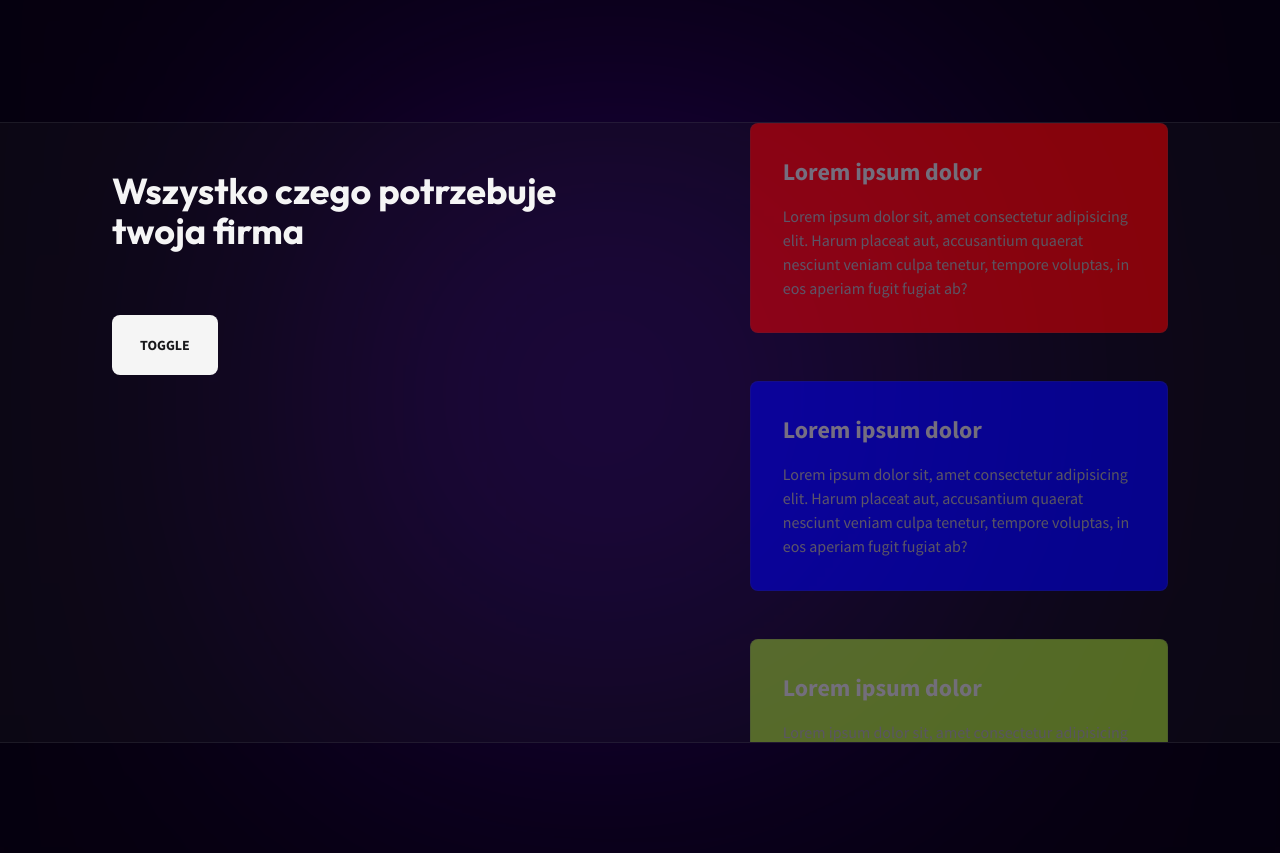
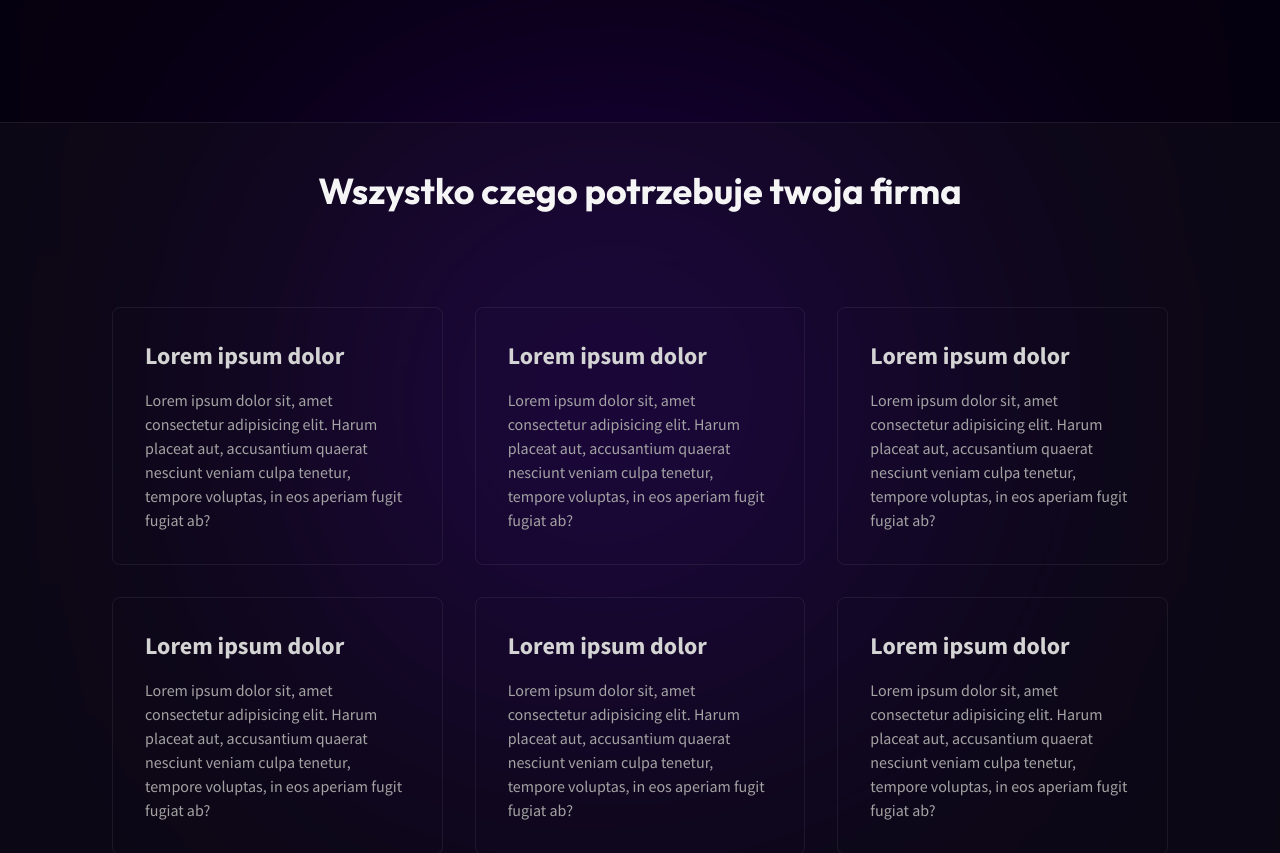
Before and after one commit to FESTUSNIX/inti-web, a Next.js app: page / in a window 1280 px wide. Shown: the part 1560-2413 px from the top of the page. Built offline with nearby package versions, Linux system fonts and the light colour scheme.

Commit message:
refractor: revive old layout

```diff
--- a/app/components/modules/OurAdvantages/components/modules/Card/index.tsx
+++ b/app/components/modules/OurAdvantages/components/modules/Card/index.tsx
@@ -4,15 +4,9 @@ type Props = {
 	index: number
 }
 
-const bgs = ['red', 'blue', 'yellowgreen', 'gray']
-
 const Card = ({ index }: Props) => {
-
-
 	return (
-		<article
-			className='relative grow overflow-hidden rounded-lg border border-dark-700/20 p-8 opacity-50'
-			style={{ backgroundColor: bgs[index] }}>
+		<article className='relative grow overflow-hidden rounded-lg border border-dark-700/20 p-8'>
 			<h3 className='mb-4 text-xl font-bold text-neutral-300 lg:text-2xl'>Lorem ipsum dolor</h3>
 			<p className='text-neutral-400'>
 				Lorem ipsum dolor sit, amet consectetur adipisicing elit. Harum placeat aut, accusantium quaerat nesciunt veniam
--- a/app/components/modules/OurAdvantages/index.tsx
+++ b/app/components/modules/OurAdvantages/index.tsx
@@ -1,122 +1,23 @@
 'use client'
 
-import React, { useRef, useEffect, useState } from 'react'
+import React from 'react'
 import SectionHeading from '../../elements/SectionHeading'
 import Card from './components/modules/Card'
-import { motion, useDragControls, animate, useMotionValue, useTransform } from 'framer-motion'
-import Button from '../../elements/Button'
 
 const OurAdvantages = () => {
-	const constraints = useRef<HTMLDivElement>(null)
+	return (
+		<section className='relative mb-32 border-y border-dark-700/20 bg-dark-800/20 py-12'>
+			<div className='wrapper flex flex-col lg:gap-16'>
+				<SectionHeading className='mb-8 self-center max-lg:text-center'>
+					Wszystko czego potrzebuje twoja firma
+				</SectionHeading>
 
-	const [constraintsHeight, setConstraintsHeight] = useState(0)
-	const itemEls = useRef<HTMLDivElement[]>(new Array())
-
-	const [isReset, setIsReset] = useState(false)
-
-	// const y = useTransform(isReset, [false, true], [0, 100])
-
-	useEffect(() => {
-		const currentHeight = (constraints.current?.children[0].children[0] as HTMLDivElement)?.offsetHeight
-
-		if (currentHeight !== constraintsHeight) setConstraintsHeight(currentHeight)
-	}, [constraints.current])
-
-	function getTranslateXY(element: HTMLDivElement) {
-		const style = window.getComputedStyle(element)
-		const matrix = new DOMMatrixReadOnly(style.transform)
-		return {
-			translateX: matrix.m41,
-			translateY: matrix.m42
-		}
-	}
-
-	useEffect(() => {
-		console.log('IS_RESET', isReset)
-	}, [isReset])
-
-	const resetPosition = () => {
-		setIsReset(false)
-		setTimeout(() => {
-			setIsReset(true)
-		}, 1)
-	}
-
-	return (
-		<section className='relative mb-32 border-y border-dark-700/20 bg-dark-800/20'>
-			<div className='wrapper flex flex-col lg:flex-row lg:gap-32 '>
-				<div>
-					<SectionHeading className='mb-12 py-12 max-lg:text-center'>
-						Wszystko czego potrzebuje twoja firma
-					</SectionHeading>
-					<Button onClick={() => resetPosition()} className='text-2xl'>
-						TOGGLE
-					</Button>
-				</div>
-
-				<div
-					className='flex basis-1/2 gap-12 overflow-hidden'
-					ref={constraints}
-					style={{ maxHeight: constraintsHeight * 0.8 }}>
-					{Array(1)
+				<div className='grid grid-cols-1 gap-4 md:grid-cols-2 lg:grid-cols-3 xl:gap-8'>
+					{Array(6)
 						.fill(0)
 						.map((_, index) => (
-							<motion.div
-								key={index}
-								ref={element => itemEls.current.push(element!)}
-								drag='y'
-								style={{
-									// y: -constraintsHeight,
-									...(isReset
-										? {
-												y: -constraintsHeight,
-												x: 0
-										  }
-										: {})
-								}}
-								onDrag={(event, info) => {
-									// console.log(info.offset.x, info.offset.y, info.point.y, event.layerY)
-									// console.log(itemEls.current[index].offsetHeight)
-									// console.log(getTranslateXY(itemEls.current[index]).translateY, constraintsHeight)
-									if (
-										getTranslateXY(itemEls.current[index]).translateY >= 0 ||
-										getTranslateXY(itemEls.current[index]).translateY <= -(constraintsHeight * 2)
-									) {
-										console.log('yyeeeeeah')
-										// setIsReset(true)
-										resetPosition()
-									} else {
-										// console.log('noooo', isReset)
-										// setIsReset(false)
-									}
-								}}
-								className='cursor-grab  active:cursor-grabbing'>
-								{Array(3)
-									.fill(0)
-									.map((_, index) => (
-										<div key={index} className='flex flex-col gap-12 pb-12'>
-											{Array(3)
-												.fill(0)
-												.map((_, index) => (
-													<Card key={index} index={index} />
-												))}
-										</div>
-									))}
-							</motion.div>
+							<Card key={index} index={index} />
 						))}
-					{/* <motion.div drag='y' style={{ y: -constraintsHeight }} className='cursor-grab active:cursor-grabbing'>
-						{Array(3)
-							.fill(0)
-							.map((_, index) => (
-								<div key={index} className='flex flex-col gap-12 pb-12'>
-									{Array(3)
-										.fill(0)
-										.map((_, index) => (
-											<Card key={index} index={index} />
-										))}
-								</div>
-							))}
-					</motion.div> */}
 				</div>
 
 				<div className='gradient-blob-1 absolute left-1/2 top-0 -z-10 -translate-x-1/2'></div>
```
